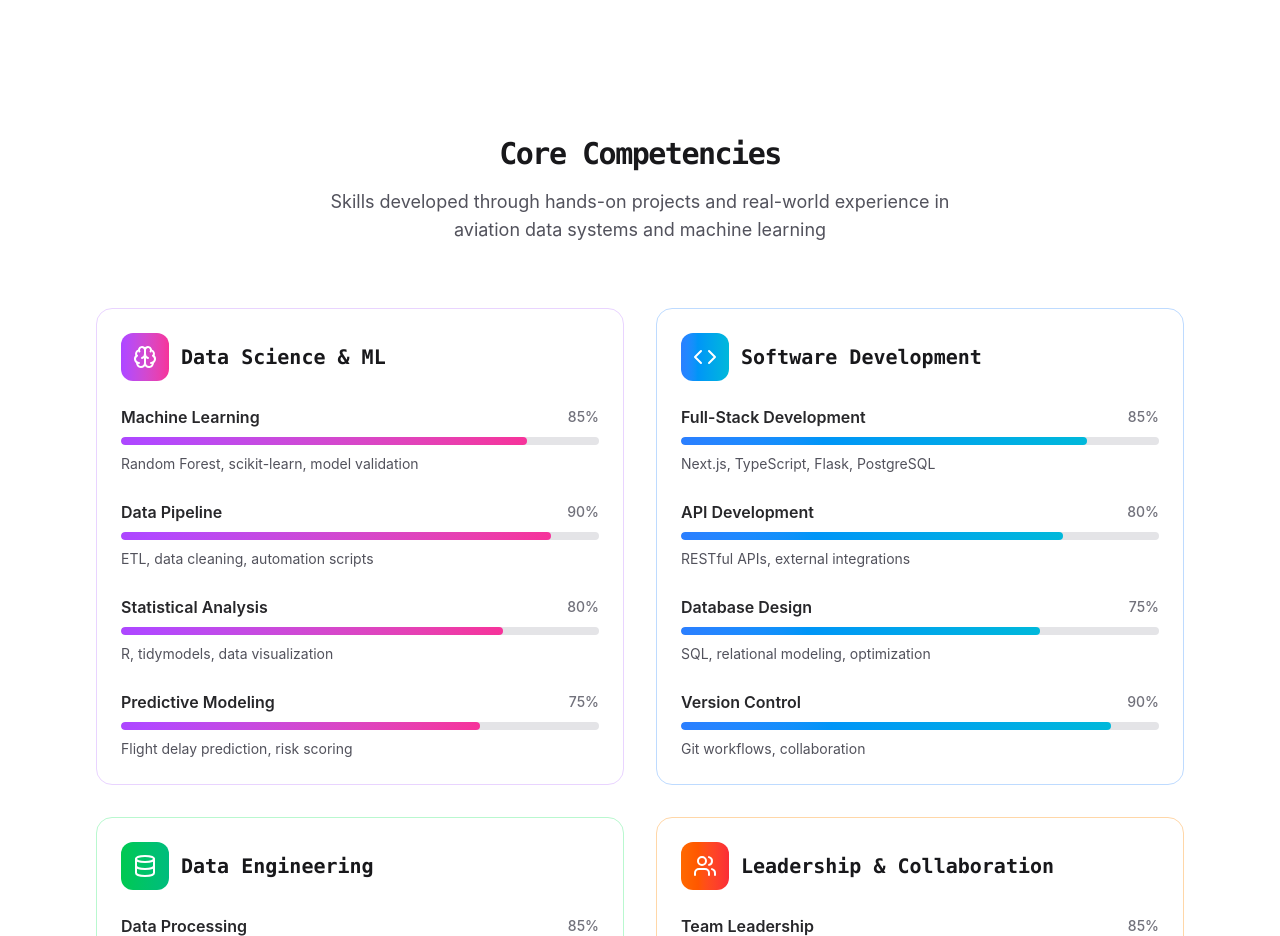
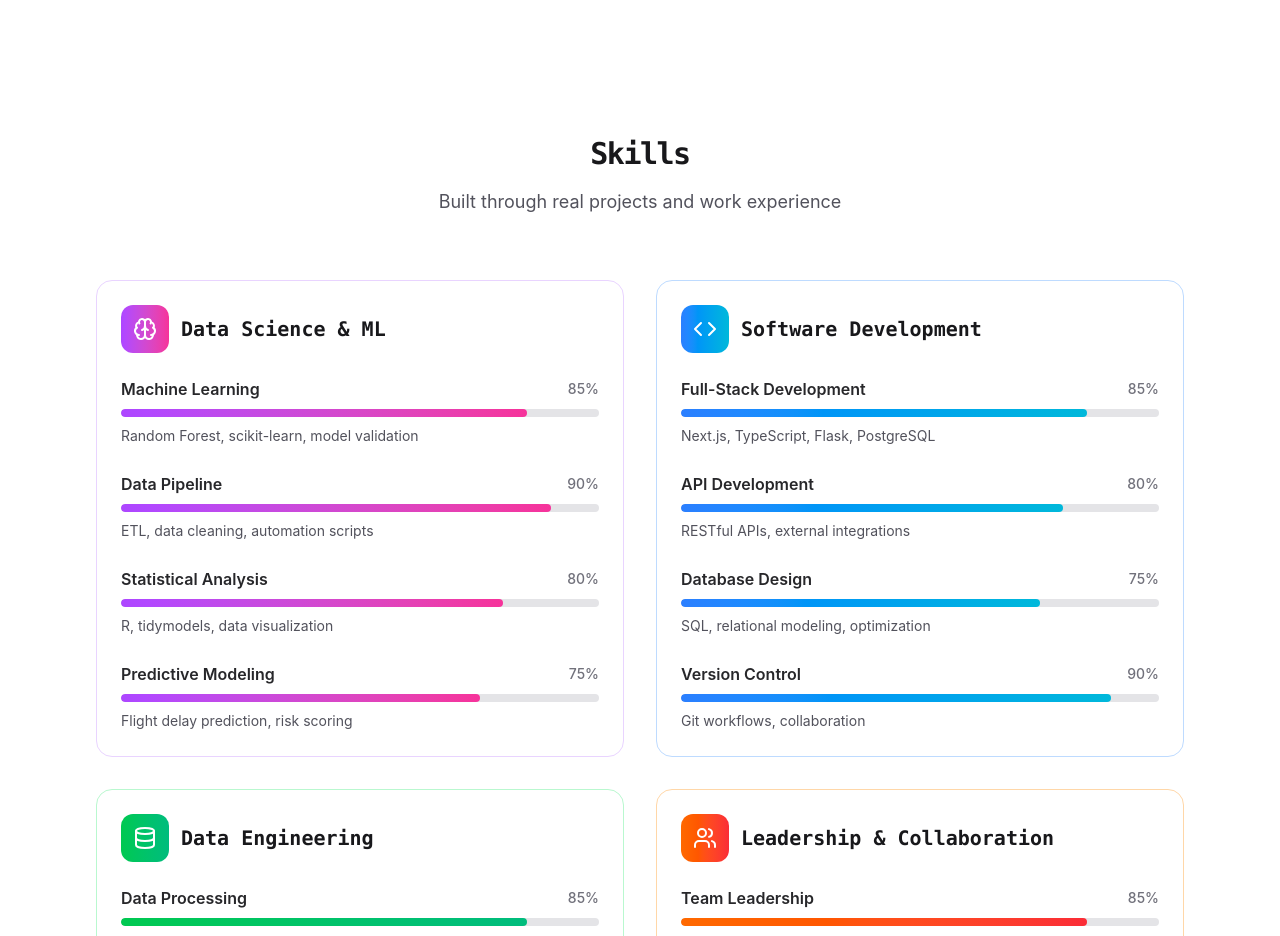
Before and after one commit to sabbasov/sabbasov.com, a Next.js app: page / in a window 1280 px wide. Shown: the part 3500-4436 px from the top of the page. Built offline with nearby package versions, Linux system fonts and the light colour scheme.

Commit message:
update skills/experience

```diff
--- a/app/components/skills.tsx
+++ b/app/components/skills.tsx
@@ -66,10 +66,10 @@ const Skills = () => {
           className="text-center mb-16"
         >
           <h2 className="text-3xl font-bold font-mono tracking-tighter text-zinc-900 dark:text-white mb-4">
-            Core Competencies
+            Skills
           </h2>
           <p className="text-lg text-zinc-600 dark:text-zinc-400 max-w-2xl mx-auto">
-            Skills developed through hands-on projects and real-world experience in aviation data systems and machine learning
+            Built through real projects and work experience
           </p>
         </motion.div>
 
```
